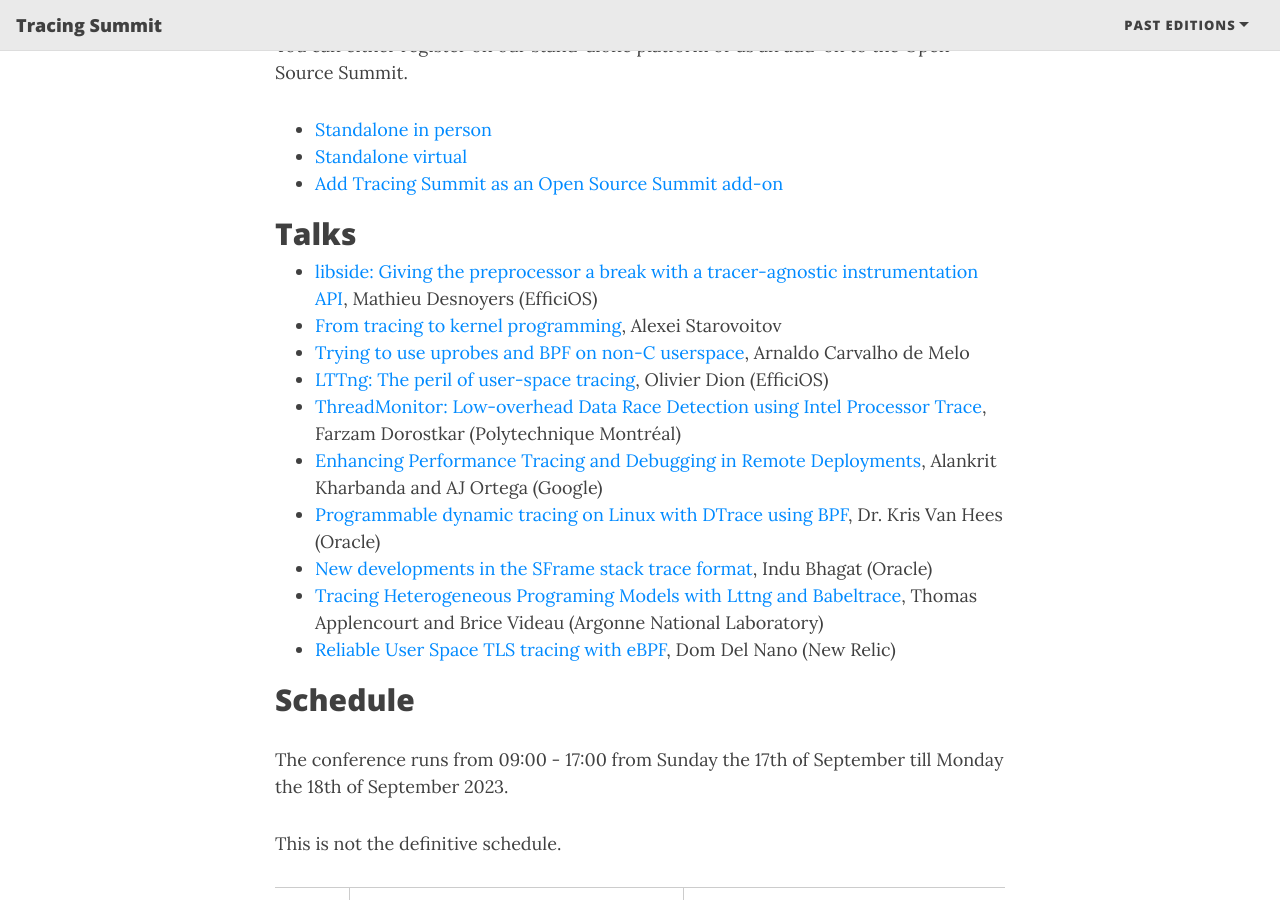
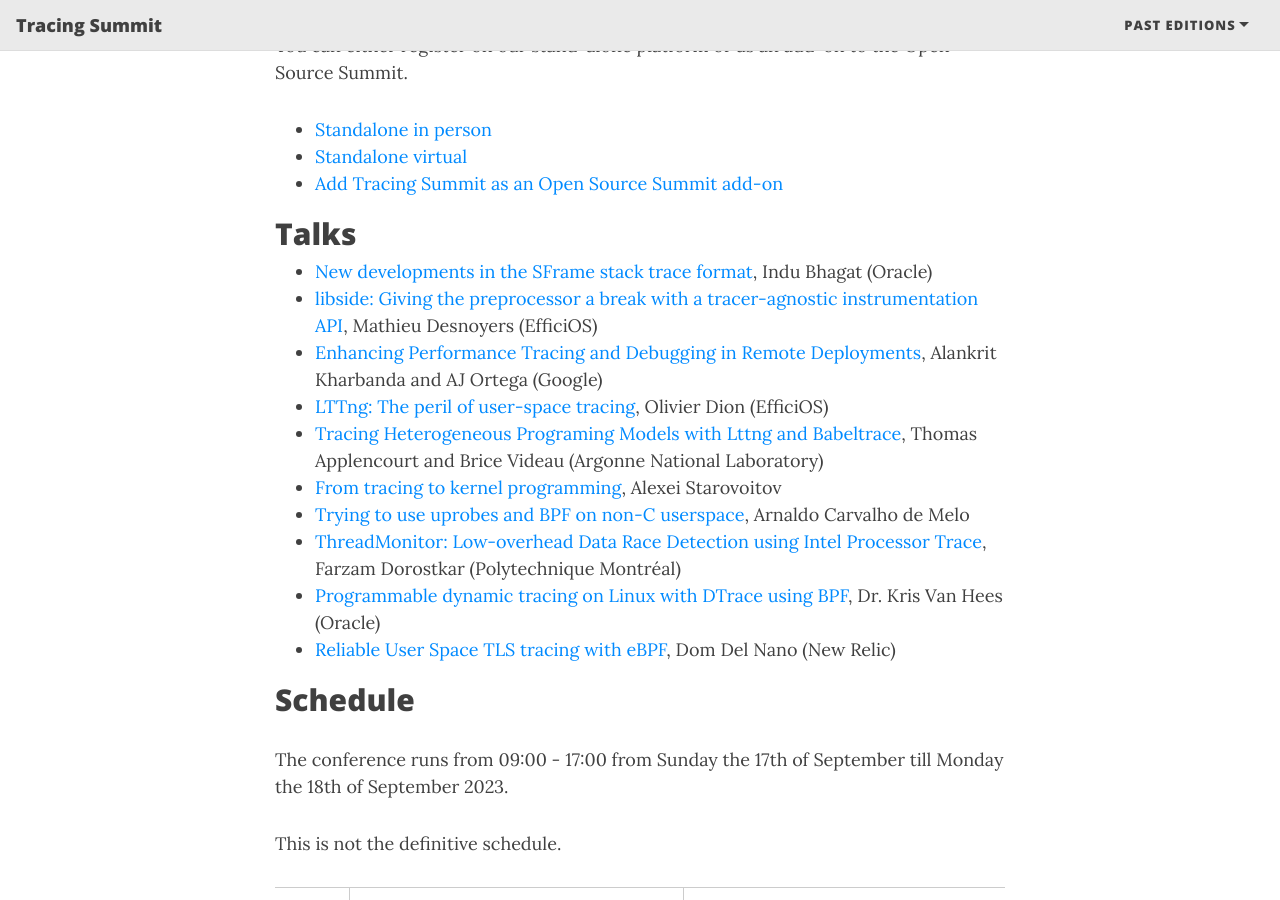
Before and after one commit to tracingsummit/tracingsummit.github.io, a Jekyll site: the page built from index.md, in a window 1280 px wide and 900 px high, scrolled down 1006 px. Built offline with Jekyll 4.4.1, drawn with Linux system fonts in a browser that asks for light colours; nearby versions of some CDN libraries.

```diff
--- a/index.md
+++ b/index.md
@@ -40,17 +40,16 @@ You can either register on our stand-alone platform or as an add-on to the Open
 
 ## Talks
 
+* [New developments in the SFrame stack trace format](/ts/2023/sframe), Indu Bhagat (Oracle)
 * [libside: Giving the preprocessor a break with a tracer-agnostic instrumentation API](/ts/2023/libside), Mathieu Desnoyers (EfficiOS)
+* [Enhancing Performance Tracing and Debugging in Remote Deployments](/ts/2023/remote), Alankrit Kharbanda and AJ Ortega (Google)
+* [LTTng: The peril of user-space tracing](/ts/2023/lttng), Olivier Dion (EfficiOS)
+* [Tracing Heterogeneous Programing Models with Lttng and Babeltrace](/ts/2023/heterogeneous), Thomas Applencourt and Brice Videau (Argonne National Laboratory)
 * [From tracing to kernel programming](/ts/2023/ebpf), Alexei Starovoitov
 * [Trying to use uprobes and BPF on non-C userspace](/ts/2023/bpf-non-c), Arnaldo Carvalho de Melo
-* [LTTng: The peril of user-space tracing](/ts/2023/lttng), Olivier Dion (EfficiOS)
 * [ThreadMonitor: Low-overhead Data Race Detection using Intel Processor Trace](/ts/2023/tmon), Farzam Dorostkar (Polytechnique Montréal)
-* [Enhancing Performance Tracing and Debugging in Remote Deployments](/ts/2023/remote), Alankrit Kharbanda and AJ Ortega (Google)
 * [Programmable dynamic tracing on Linux with DTrace using BPF](/ts/2023/dtrace), Dr. Kris Van Hees (Oracle)
-* [New developments in the SFrame stack trace format](/ts/2023/sframe), Indu Bhagat (Oracle)
-* [Tracing Heterogeneous Programing Models with Lttng and Babeltrace](/ts/2023/heterogeneous), Thomas Applencourt and Brice Videau (Argonne National Laboratory)
 * [Reliable User Space TLS tracing with eBPF](/ts/2023/tls), Dom Del Nano (New Relic)
-
 
 ## Schedule
 
```
